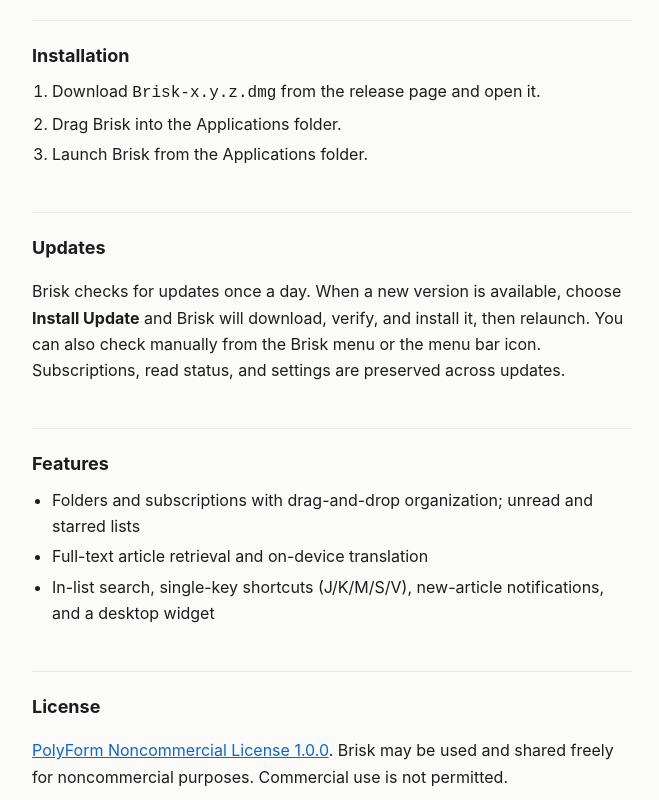
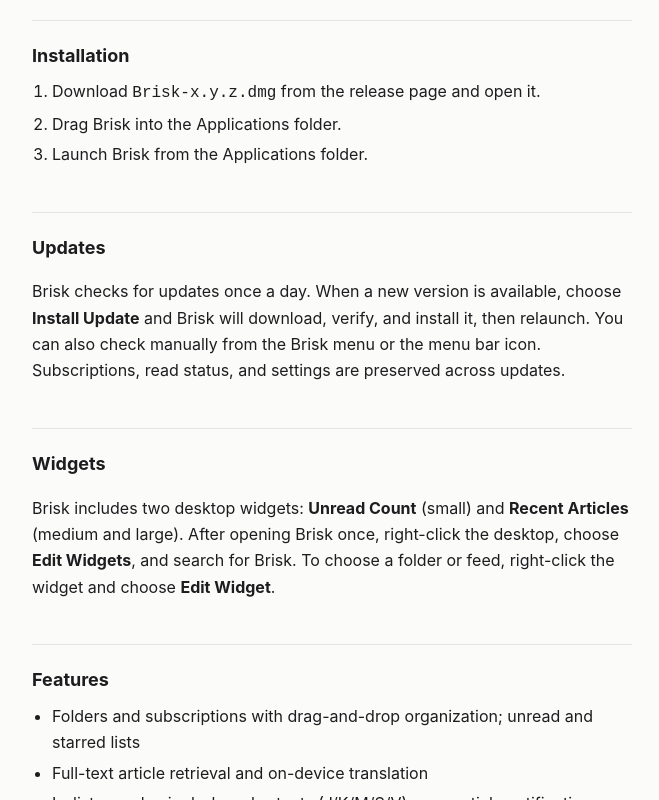
Before and after one commit to linus-ground/brisk, a plain HTML site: page docs/index.html in a window 1280 px wide. Shown: the part 436-1236 px from the top of the page, without its empty margins (308-967 px from the left). Drawn offline with Linux system fonts and the light colour scheme.

Commit message:
docs/index.html (0.6.1)

```diff
--- a/docs/index.html
+++ b/docs/index.html
@@ -47,6 +47,11 @@
   <p>Brisk checks for updates once a day. When a new version is available, choose <strong>Install Update</strong> and Brisk will download, verify, and install it, then relaunch.
      You can also check manually from the Brisk menu or the menu bar icon. Subscriptions, read status, and settings are preserved across updates.</p>
 
+  <h2>Widgets</h2>
+  <p>Brisk includes two desktop widgets: <strong>Unread Count</strong> (small) and <strong>Recent Articles</strong> (medium and large).
+     After opening Brisk once, right-click the desktop, choose <strong>Edit Widgets</strong>, and search for Brisk.
+     To choose a folder or feed, right-click the widget and choose <strong>Edit Widget</strong>.</p>
+
   <h2>Features</h2>
   <ul>
     <li>Folders and subscriptions with drag-and-drop organization; unread and starred lists</li>
```
